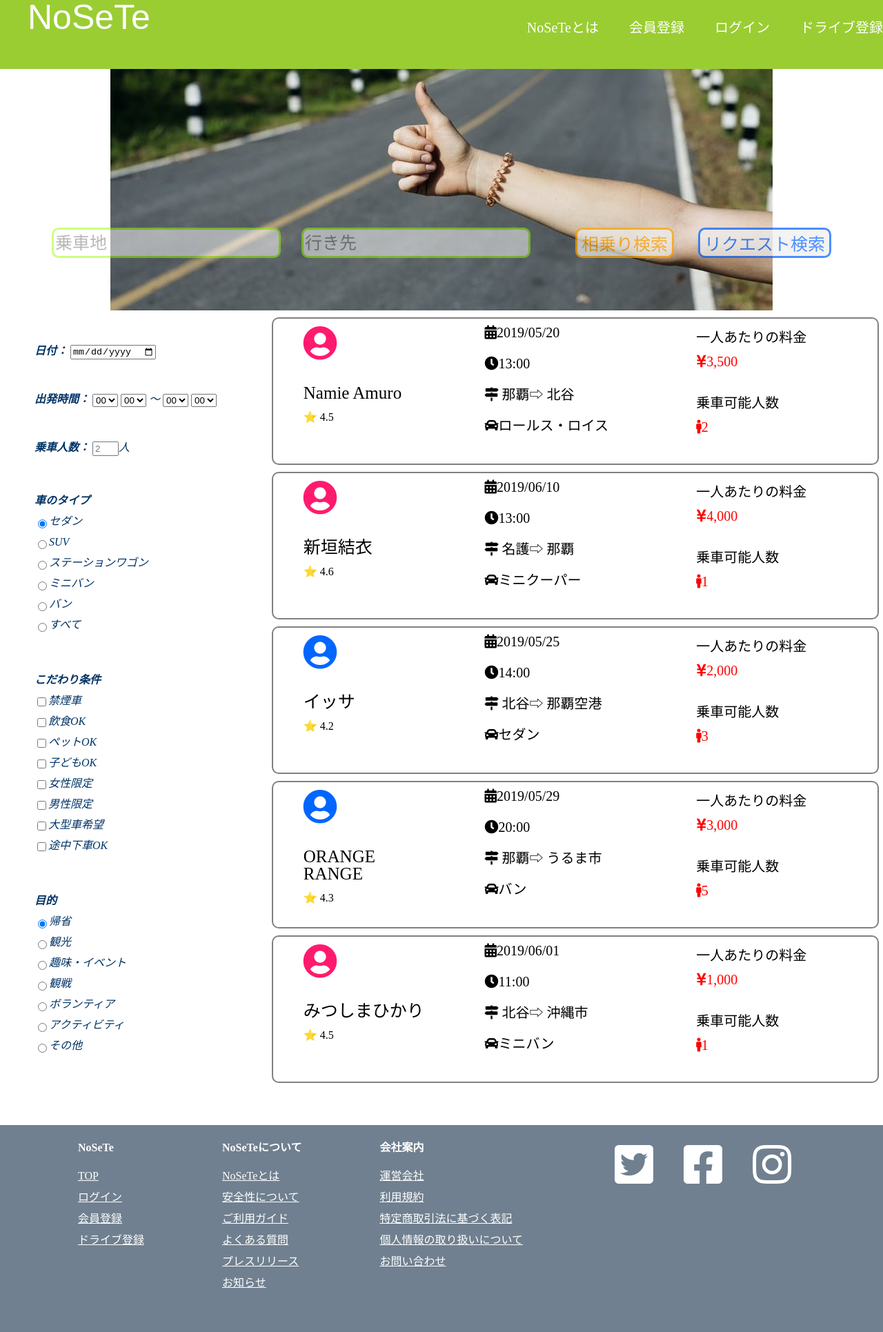
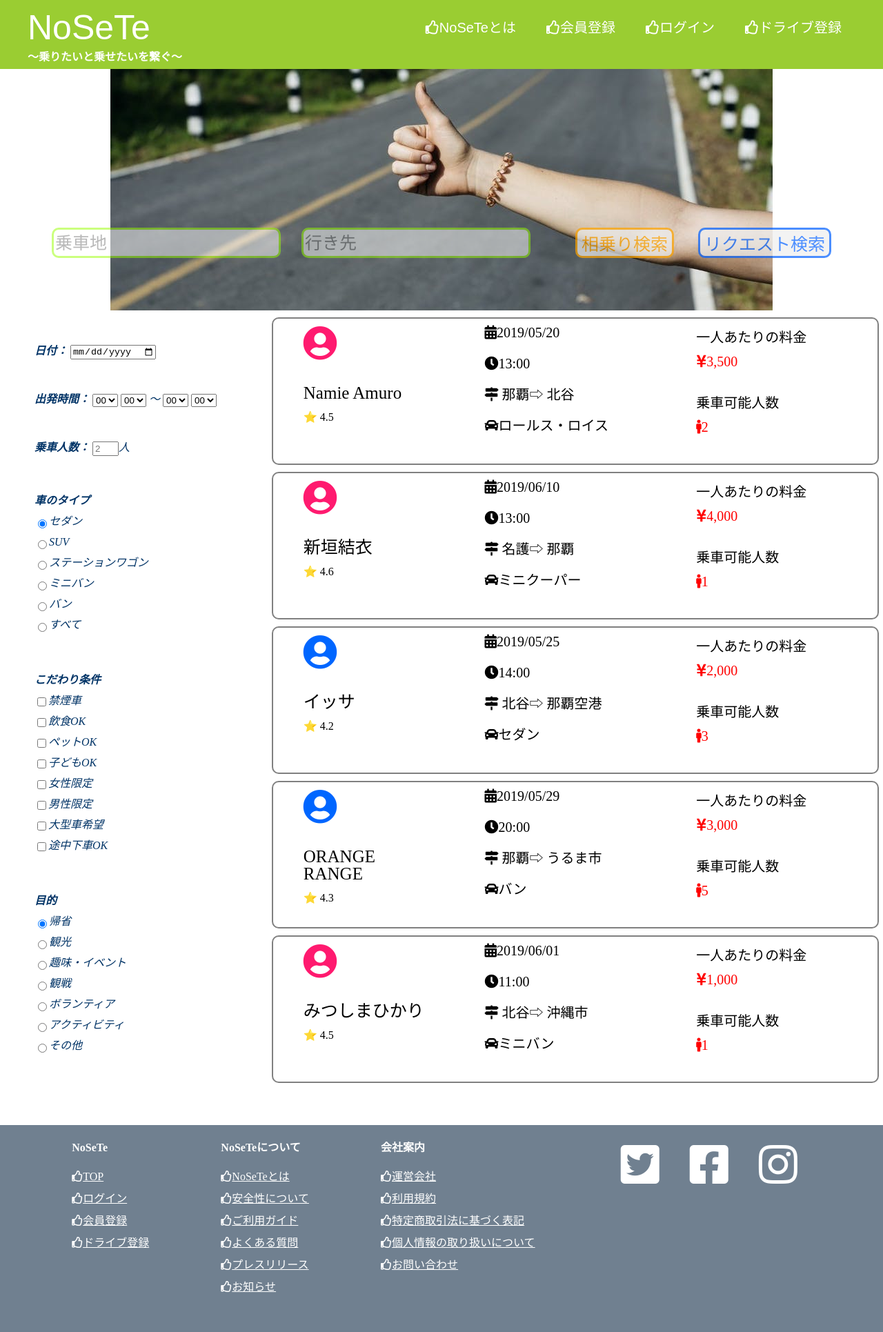
Before and after one commit to sho0722/teamS, a plain HTML site: page sho.html in a window 1280 px wide. Shown: the whole page at 69% size. Drawn offline with nearby package versions, Linux system fonts and the light colour scheme.

Commit message:
ほぼ完成

```diff
--- a/assets/css/sho.css
+++ b/assets/css/sho.css
@@ -17,21 +17,25 @@ header {
     background-color: yellowgreen;
 }
 
+.top-logo {
+    color: white;
+    display: flex;
+    flex-direction: column;
+    margin-top: 15px;
+    margin-left: 40px;
+}
+
 header a {
     text-decoration: none;
-}
-
-.topBtn{
     color: #FFF;
     font-size: 50px;
     font-family:'Noteworthy',sans-serif;
-    margin-left: 40px;
+    margin-bottom: 10px;
 }
 
 .topLinks{
-    margin-left:400px;
+    margin-right:60px;
     margin-top: 30px;
-
 }
 
 .topLinks a{
--- a/assets/js/sho.js
+++ b/assets/js/sho.js
@@ -1,4 +1,9 @@
 $(function() {
+
+    // $("a").hover(function () {
+    //     let i = $(this).children("i");
+    //     $(i).fadeIn("fast");
+    // })
 
     $(window).scroll(function() {
         let scrollTop = $(window).scrollTop();
--- a/sho.html
+++ b/sho.html
@@ -11,14 +11,15 @@
 </head>
 <body>
     <header>
-        <div>
-            <a href="index.html"><span class="topBtn">NoSeTe</span></a>
+        <div class="top-logo">
+            <a href="index.html"><span>NoSeTe</span></a>
+            <h1>〜乗りたいと乗せたいを繋ぐ〜</h1>
         </div>
         <div class="topLinks">
-                <a href="">NoSeTeとは</a>
-                <a href="sakura.html">会員登録</a>
-                <a href="sakura.html">ログイン</a>
-                <a href="">ドライブ登録</a>
+            <a href=""><i class="far fa-thumbs-up"></i>NoSeTeとは</a>
+            <a href="sakura.html"><i class="far fa-thumbs-up"></i>会員登録</a>
+            <a href="sakura.html"><i class="far fa-thumbs-up"></i>ログイン</a>
+            <a href=""><i class="far fa-thumbs-up"></i>ドライブ登録</a>
         </div>
     </header>
     <div class="top">
@@ -292,27 +293,27 @@
     <footer>
         <div class="link">
             <h2>NoSeTe</h2>
-            <a href="index.html">TOP</a>
-            <a href="sakura.html">ログイン</a>
-            <a href="sakura.html">会員登録</a>
-            <a href="sakura.html">ドライブ登録</a>
+            <a href="index.html"><i class="far fa-thumbs-up"></i>TOP</a>
+            <a href="sakura.html"><i class="far fa-thumbs-up"></i>ログイン</a>
+            <a href="sakura.html"><i class="far fa-thumbs-up"></i>会員登録</a>
+            <a href="sakura.html"><i class="far fa-thumbs-up"></i>ドライブ登録</a>
         </div>
         <div class="link">
             <h2>NoSeTeについて</h2>
-            <a href="">NoSeTeとは</a>
-            <a href="">安全性について</a>
-            <a href="">ご利用ガイド</a>
-            <a href="">よくある質問</a>
-            <a href="">プレスリリース</a>
-            <a href="">お知らせ</a>
+            <a href=""><i class="far fa-thumbs-up"></i>NoSeTeとは</a>
+            <a href=""><i class="far fa-thumbs-up"></i>安全性について</a>
+            <a href=""><i class="far fa-thumbs-up"></i>ご利用ガイド</a>
+            <a href=""><i class="far fa-thumbs-up"></i>よくある質問</a>
+            <a href=""><i class="far fa-thumbs-up"></i>プレスリリース</a>
+            <a href=""><i class="far fa-thumbs-up"></i>お知らせ</a>
         </div>
         <div class="link">
             <h2>会社案内</h2>
-            <a href="">運営会社</a>
-            <a href="">利用規約</a>
-            <a href="">特定商取引法に基づく表記</a>
-            <a href="">個人情報の取り扱いについて</a>
-            <a href="">お問い合わせ</a>
+            <a href=""><i class="far fa-thumbs-up"></i>運営会社</a>
+            <a href=""><i class="far fa-thumbs-up"></i>利用規約</a>
+            <a href=""><i class="far fa-thumbs-up"></i>特定商取引法に基づく表記</a>
+            <a href=""><i class="far fa-thumbs-up"></i>個人情報の取り扱いについて</a>
+            <a href=""><i class="far fa-thumbs-up"></i>お問い合わせ</a>
         </div>
         <div class="icons">
             <i class="fab fa-twitter-square fa-4x"></i>
```
